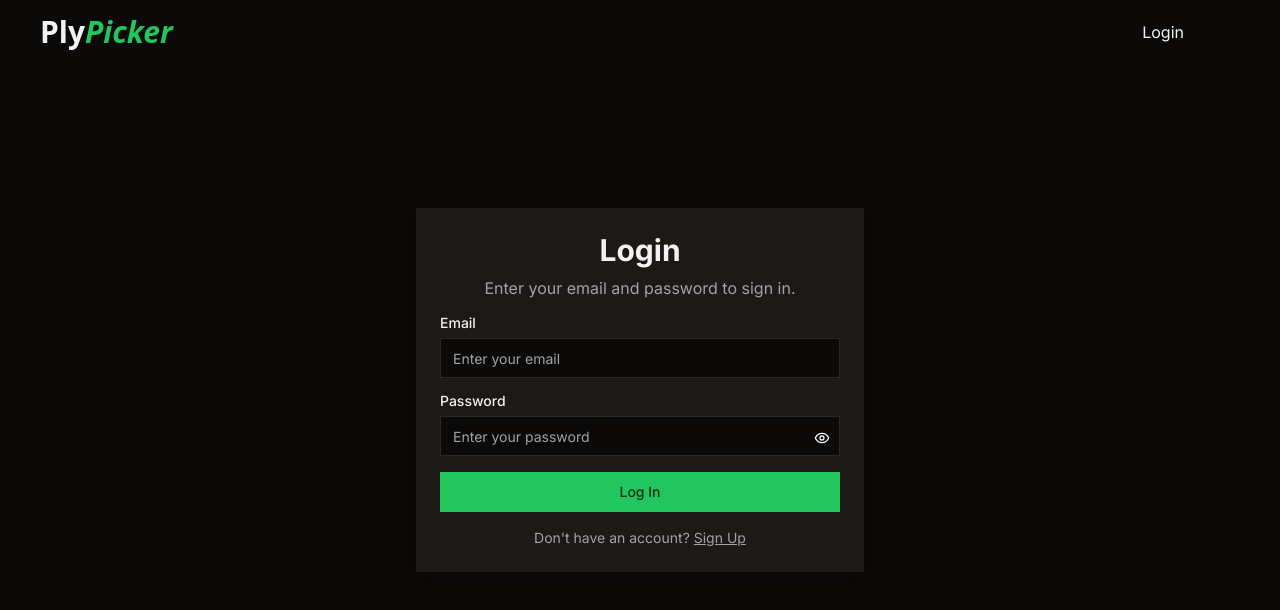
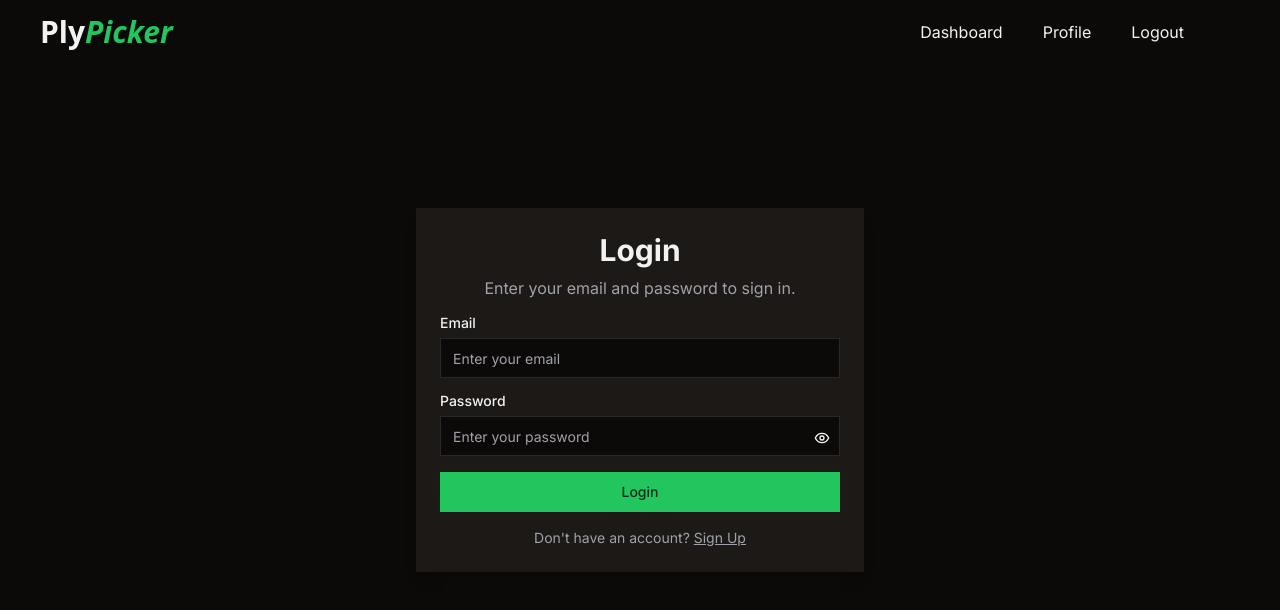
Before and after one commit to yghugardare/plypicker-task, a Next.js app: page /login in a window 1280 px wide. Shown: the top 610 px of the page. Built offline with nearby package versions, Linux system fonts and the light colour scheme.

Commit message:
inital ui changes point

```diff
--- a/src/app/api/login/route.ts
+++ b/src/app/api/login/route.ts
@@ -41,7 +41,12 @@ export async function POST(request: Request) {
       process.env.JWT_SECRET as string,
       { expiresIn: "1h" }
     );
-    return NextResponse.json({success:true ,token },{
+    const userDetailsWithoutPassowrd = {
+      username : user.username,
+      role : user.role,
+      email : user.email
+    }
+    return NextResponse.json({success:true ,token,user: userDetailsWithoutPassowrd},{
         status:200
     })
   } catch (error) {
--- a/src/components/NavBar.tsx
+++ b/src/components/NavBar.tsx
@@ -1,104 +1,54 @@
 "use client";
 
-import { UserObjectType } from "@/app/api/get-user/route";
 import Link from "next/link";
 import { useRouter } from "next/navigation";
-import { useEffect, useState } from "react";
+
 import { useToast } from "./ui/use-toast";
 
+// import { useEffect } from "react";
+
+import { useEffect } from "react";
+
 function NavBar() {
-  const [user, setUser] = useState<UserObjectType | null>(null);
+  const router = useRouter();
   const { toast } = useToast();
-  const router = useRouter();
-  useEffect(() => {
-    async function getUserData() {
-      const token = localStorage.getItem("token");
-      if (!token) {
-        console.log("User not loged in");
-        return;
-      }
-      try {
-        const res = await fetch("/api/get-user", {
-          headers: {
-            Authorization: `Bearer ${token}`,
-          },
-        });
-        const data = await res.json();
-        if (data.success) {
-          setUser(data.user);
-          toast({
-            title : data.user.role,
-            description: `Welcome! ${data.user.username}`,
-          });
-          router.push("/")
-        } else {
-          toast({
-            variant: "destructive",
-            title: "Error",
-            description: data?.message || "Something went wrong!",
-          });
-        }
-      } catch (error: any) {
-        toast({
-          variant: "destructive",
-          description: error?.message || "Something went wrong!",
-        });
-      }
-    }
-    getUserData();
-  }, [toast,router,setUser]);
+  const user = {role : "admin"}
 
   function handleLogout() {
     localStorage.removeItem("token");
+    localStorage.removeItem("logedin-user");
+
     {
       toast({
-        description : "User Loged Out!"
-      })
+        description: "User Loged Out!",
+      });
     }
     router.push("/login");
   }
 
   return (
     <nav className="h-[8vh] bg-background flex  items-center justify-between">
-      <h1 className="font-semibold text-3xl font-sans ml-10">
+      <Link href={"/"}><h1 className="font-semibold text-3xl font-sans ml-10">
         Ply<span className="text-primary italic">Picker</span>
-      </h1>
+      </h1></Link>
       <ul className="flex items-center mr-24 gap-x-10">
-        {user?.role === "admin" && (
-          <li>
-            <Link href="/dashboard" className="text-white hover:text-primary">
-              Dashboard
-            </Link>
+        {user && (
+          <li className="hover:text-primary">
+            <Link href={"/dashboard"}>Dashboard</Link>
           </li>
         )}
-        {user && user?.role !== "admin" && (
+        {user && (
           <li>
-            <Link href="/requests" className="text-white hover:text-primary">
-              Requests
-            </Link>
+            <Link href={"/profile"}>Profile</Link>
           </li>
         )}
         {user ? (
-          <>
-            <li>
-              <Link href="/profile" className="text-white hover:text-primary">
-                Profile
-              </Link>
-            </li>
-            <li>
-              <button
-                onClick={handleLogout}
-                className="text-white hover:text-primary"
-              >
-                Logout
-              </button>
-            </li>
-          </>
+          <li>
+            <button onClick={handleLogout}>Logout</button>
+          </li>
         ) : (
           <li>
-            <Link href="/login" className="text-white hover:text-primary">
-              Login
-            </Link>
+            <Link href={"/login"}>Login</Link>
           </li>
         )}
       </ul>
--- a/src/components/component/login.tsx
+++ b/src/components/component/login.tsx
@@ -10,12 +10,14 @@ import { useRouter } from "next/navigation";
 
 export function Login() {
   const [showPassword, setShowPassword] = useState<boolean>(false);
+  const [loading, setLoading] = useState<boolean>(false);
   const [password, setPassword] = useState<string>("");
   const [email, setEmail] = useState<string>("");
   const { toast } = useToast();
   const router = useRouter();
   async function handleLogin(e: FormEvent) {
     e.preventDefault();
+    setLoading(true);
     const user = {
       email,
       password,
@@ -29,30 +31,31 @@ export function Login() {
         body: JSON.stringify(user),
       });
       const data = await res.json();
-      if(data.success || res.ok){
-        localStorage.setItem('token', data.token);
+      if (data.success || res.ok) {
+        localStorage.setItem("token", data.token);
+        localStorage.setItem("logedin-user", JSON.stringify(data.user));
         toast({
           title: "Success",
           description: "User log in successfull!",
         });
-        router.push("/")
-      }else{
+        router.push("/");
+      } else {
         toast({
-          variant : "destructive",
-          title : "Error",
-          description : data?.message || "Something went wrong!"
-        })
+          variant: "destructive",
+          title: "Error",
+          description: data?.message || "Something went wrong!",
+        });
       }
     } catch (error: any) {
       toast({
         variant: "destructive",
         description: error?.message || "Something went wrong!",
       });
+    } finally {
+      setLoading(false);
+      setPassword("");
+      setEmail("");
     }
-
-    setPassword("");
-    setEmail("");
-
   }
   return (
     <div className="flex min-h-[92] mt-36 items-center justify-center bg-background">
@@ -101,8 +104,14 @@ export function Login() {
               <span className="sr-only">Toggle password visibility</span>
             </Button>
           </div>
-          <Button type="submit" className="w-full">
-            Log In
+          <Button
+            type="submit"
+            className={`w-full ${
+              loading ? "cursor-not-allowed" : "cursor-pointer"
+            }`}
+            disabled={loading}
+          >
+            {loading ? "Loging in..." : "Login"}
           </Button>
         </form>
         <div className="text-center text-sm text-muted-foreground">
```
